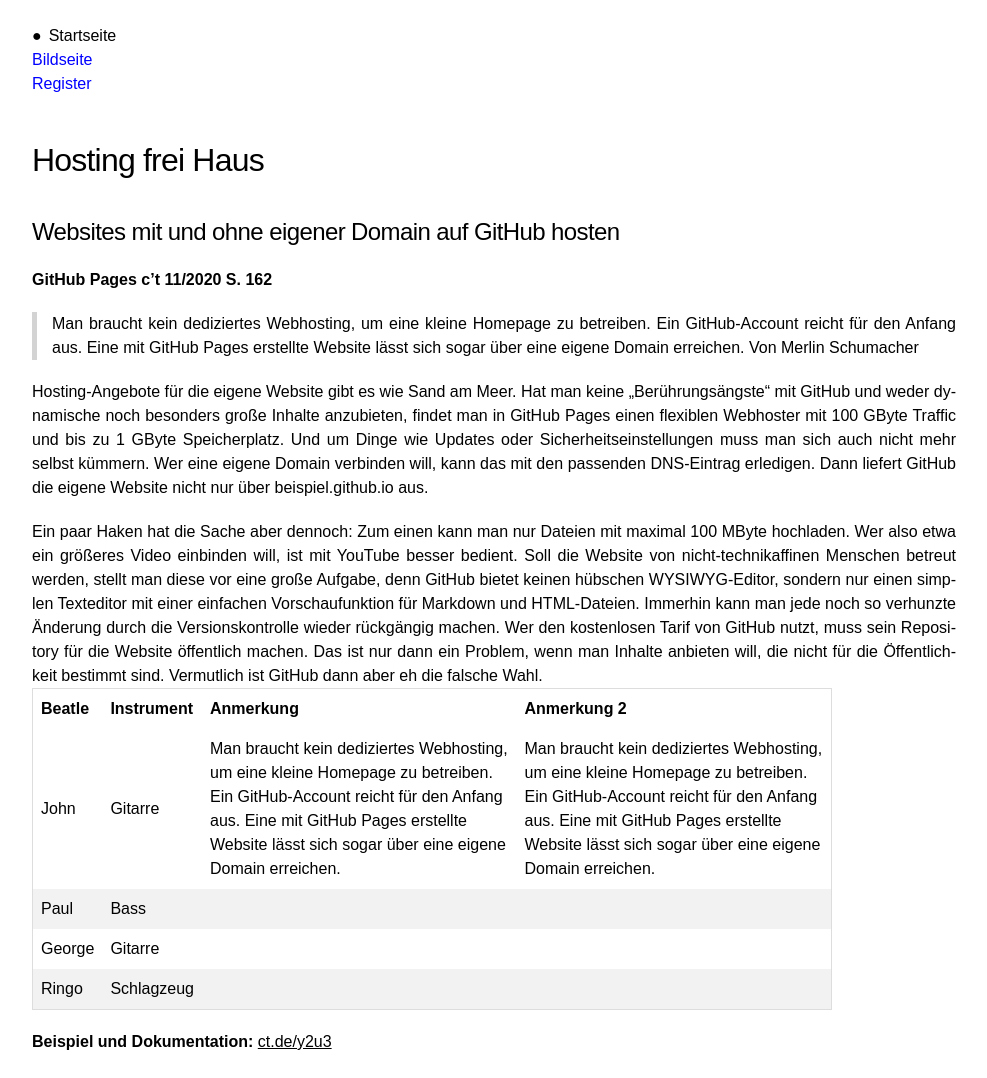
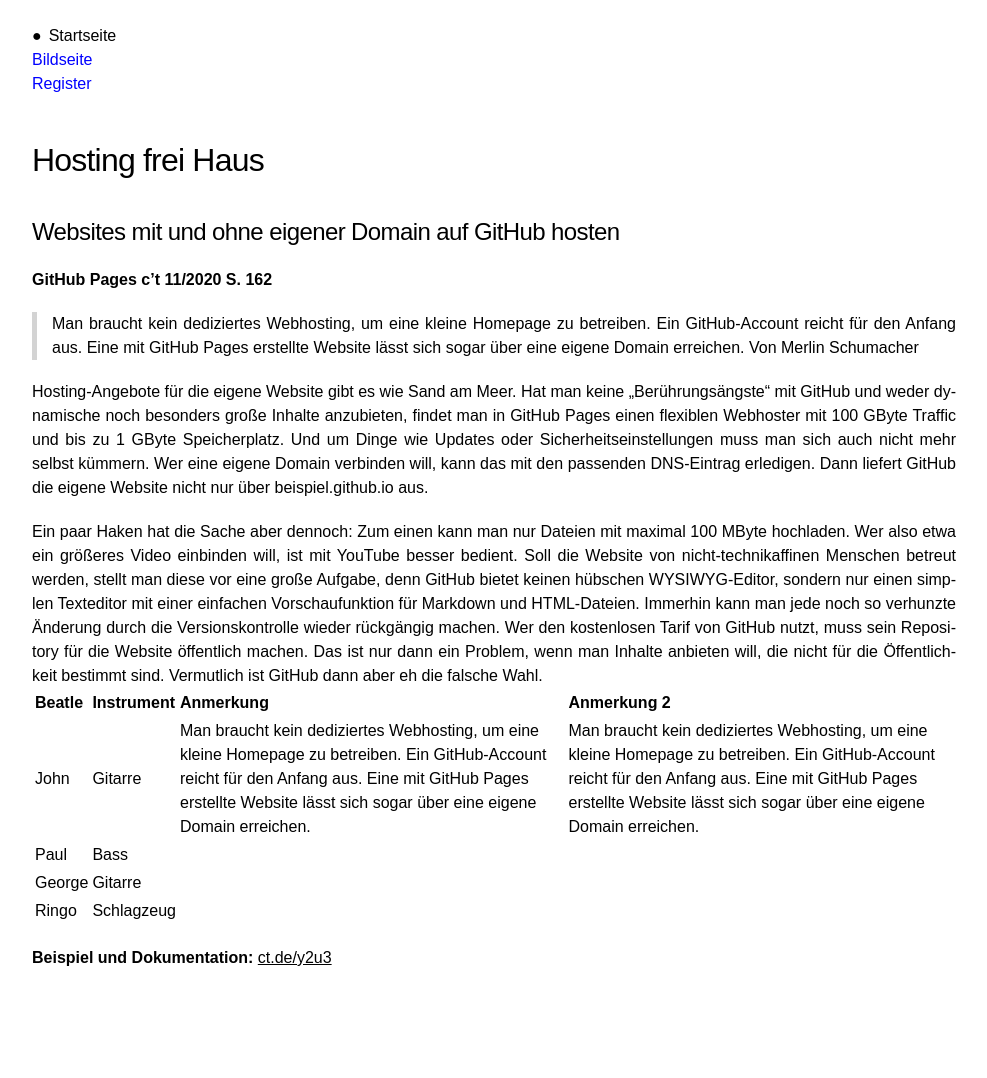
Before and after one commit to webuser-ralf/webuser-ralf.github.io, a Jekyll site: the page built from index.md, in a window 1280 px wide. Shown: the whole page, without its empty margins (146-1133 px from the left). Built offline with Jekyll 4.4.1, drawn with Linux system fonts in a browser that asks for light colours; our own code applies the rules of GitHub Pages for plain Markdown files; after the commit the page ends 994 px from its top, so only the background shows below that.

Commit message:
Update layout.scss

```diff
--- a/_sass/layout.scss
+++ b/_sass/layout.scss
@@ -7,23 +7,6 @@
 body {
     margin: 1.5em;
 }
-/*###############################*/
-
-table {
-  overflow: hidden;
-  border-collapse: collapse;
-  border-spacing: 0;
-  width: 800px;
-  border: 1px solid #ddd;
-}
-
-th, td {
-  text-align: left;
-  padding: 8px;
-}
-
-tr:nth-child(even){background-color: #f2f2f2}
-/*################################################*/
 
 p {
     text-align: justify;
```
